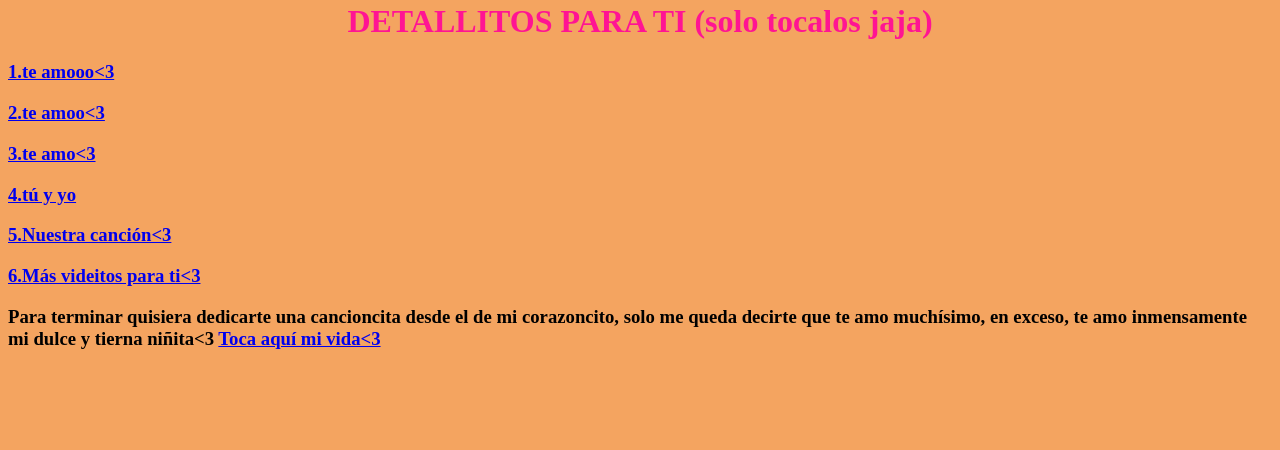
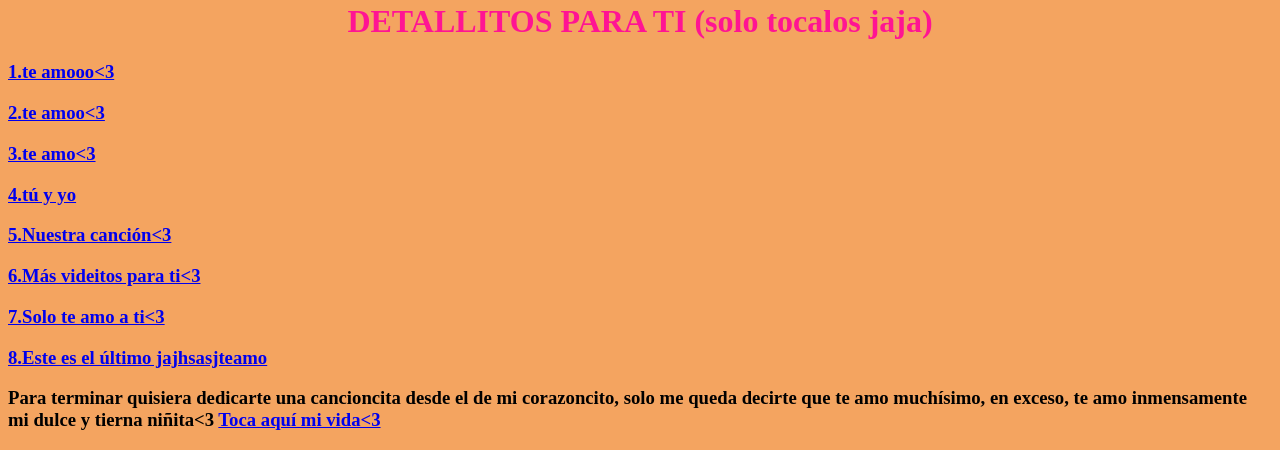
Before and after one commit to JosueJoestar/Primer-aniversario, a plain HTML site: page index.html in a window 1280 px wide. Shown: the part 1798-2248 px from the top of the page. Before the commit the page ends 2167 px from the top, so only its background shows below. Drawn offline with Linux system fonts and the light colour scheme; a script that the page names is missing.

Commit message:
Update index.html

```diff
--- a/index.html
+++ b/index.html
@@ -104,6 +104,12 @@
                     <h3>
                         <a href="https://vm.tiktok.com/ZMFgNu3Gx/">6.Más videitos para ti<3</a>
                     </3>
+                    <h3>
+                        <a href="https://vm.tiktok.com/ZMFg5gccw/">7.Solo te amo a ti<3</a>
+                    </h3>
+                    <h3>
+                        <a href="https://www.facebook.com/groups/968536900293505/permalink/1519445425202647/?sfnsn=mo&ref=share&mibextid=VhDh1V">8.Este es el último jajhsasjteamo</a>
+                    </h3>
                 </h1>
 
 
```
